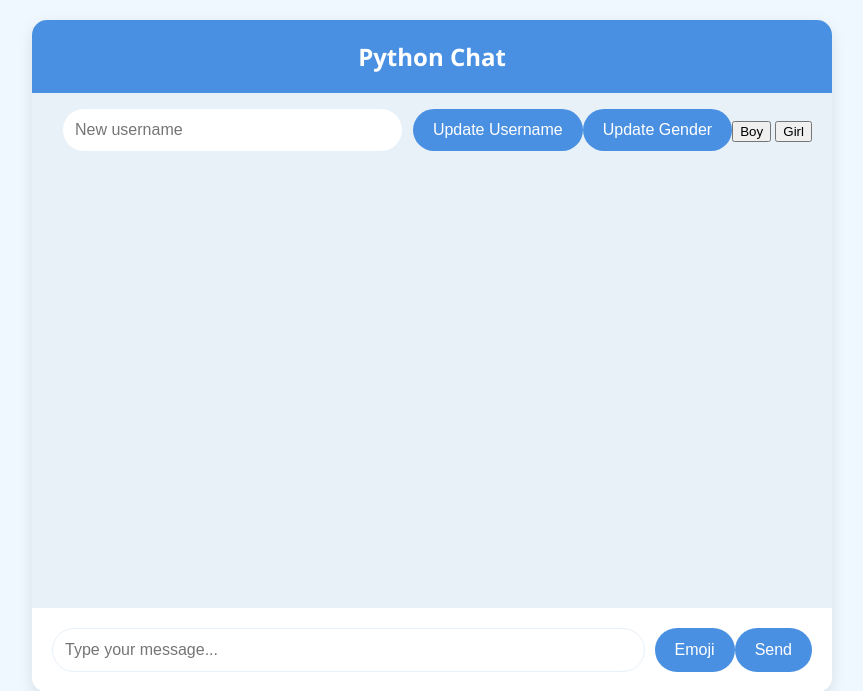
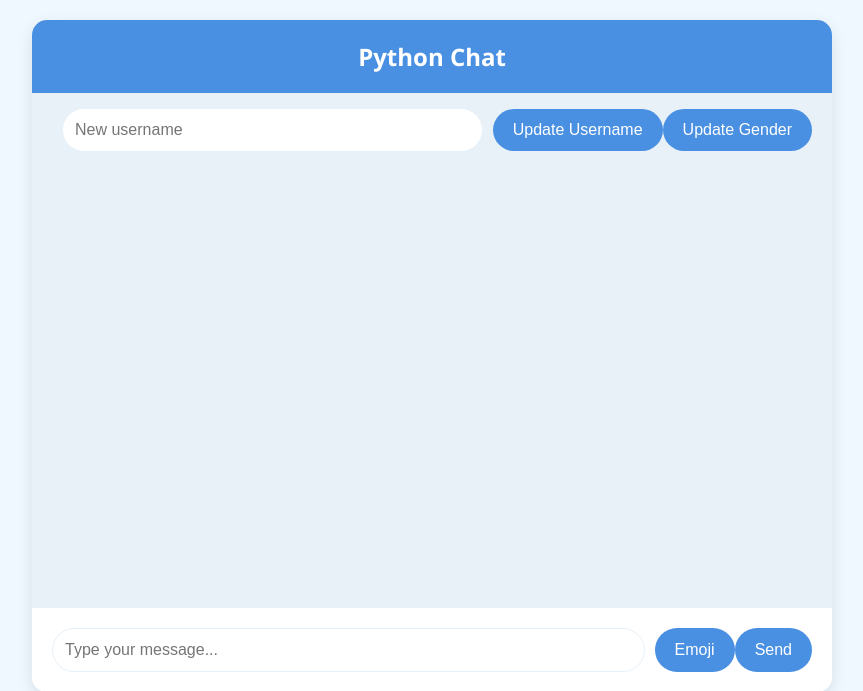
Before and after one commit to Lofon/python-chat1, a Flask app: page / in a window 1280 px wide. Shown: the top 691 px of the page, without its empty margins (208-1071 px from the left). Run offline with Flask 3, Linux system fonts and the light colour scheme; some libraries are stand-ins or nearby versions.

Commit message:
index.html

```diff
--- a/templates/index.html
+++ b/templates/index.html
@@ -188,6 +188,27 @@
         .emoji:hover {
             background-color: var(--secondary-color);
         }
+
+        .gender-button {
+            display: inline-block;
+            padding: 10px 20px;
+            background-color: var(--primary-color);
+            color: white;
+            border: none;
+            border-radius: 25px;
+            cursor: pointer;
+            font-size: 16px;
+            transition: background-color 0.3s ease;
+            margin-right: 10px;
+        }
+
+        .gender-button:hover {
+            background-color: var(--primary-dark);
+        }
+
+        #gender-buttons {
+            display: none;
+        }
     </style>
 </head>
 <body>
```
Lines whose indentation alone changed are shown as unchanged.
